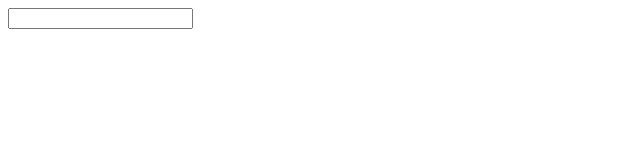
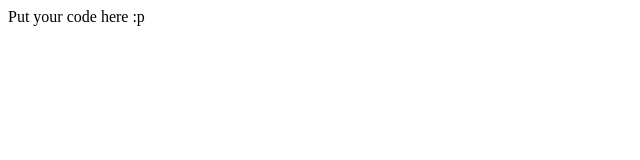
Before and after one commit to tiagotele/learnin-jquery-ui, a plain HTML site: page index.html in a window 1280 px wide. Shown: the whole page, without its empty margins (0-640 px from the left). Drawn offline with Linux system fonts and the light colour scheme.

Commit message:
Fixing some erros with code and filenames.

```diff
--- a/index.html
+++ b/index.html
@@ -3,14 +3,9 @@
 	<link rel="stylesheet" href="jquery-ui-1.11.1.custom/jquery-ui.min.css">
 	<script src="jquery-ui-1.11.1.custom/external/jquery/jquery.js"></script>
 	<script src="jquery-ui-1.11.1.custom/jquery-ui.min.js"></script>
+	<title>Put your title here!</title>
 </head>
 <body>
-	<input type="text" name="date" id="date">
+	<p>Put your code here :p</p>
 </body>
 </html>
-<script >
-$( "#date" ).datepicker();
-
-
-
-</script>
```
Also changed, not shown: hello-world_jquery_ui.html (+4 -1 lines).
